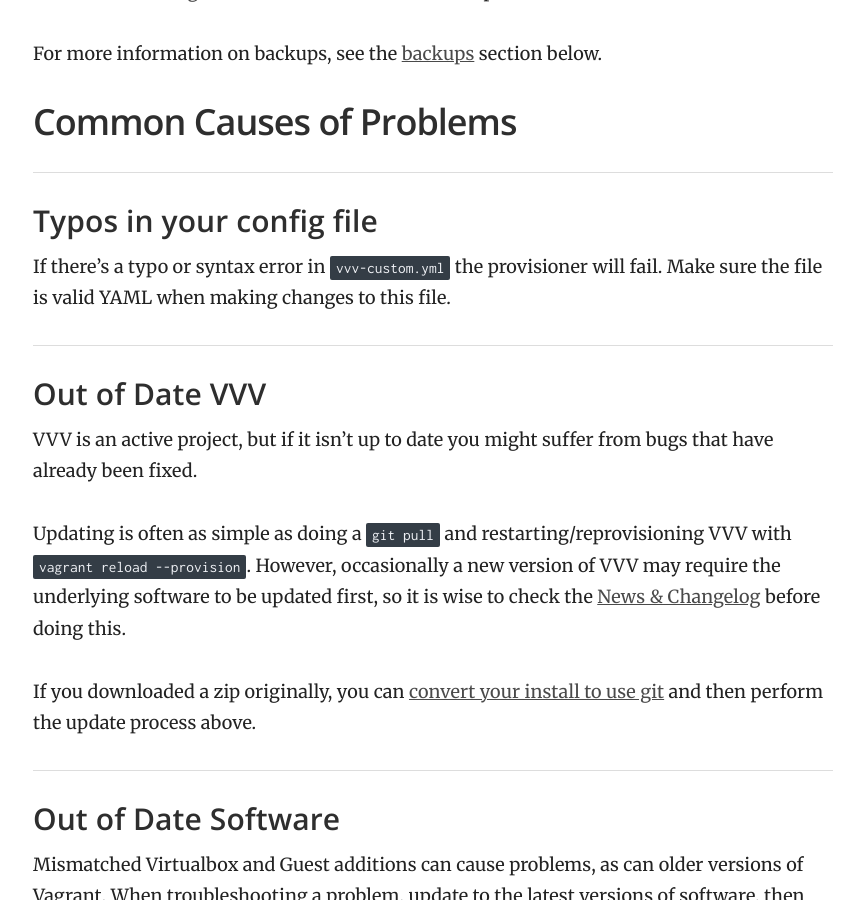
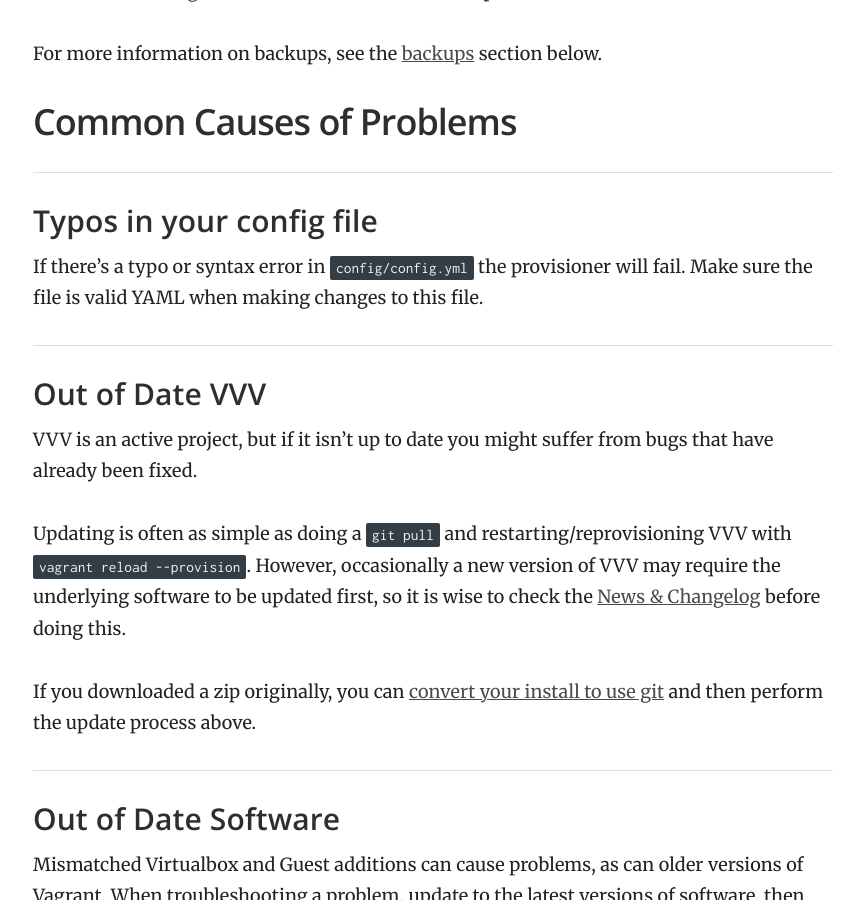
Before and after one commit to Varying-Vagrant-Vagrants/varyingvagrantvagrants.org, a Jekyll site: the page built from docs/en-US/troubleshooting/index.md, in a window 1280 px wide and 900 px high, scrolled down 4193 px. Shown: the whole window, without its empty margins (357-1221 px from the left). Built offline with Jekyll 4.4.1, drawn with Linux system fonts in a browser that asks for light colours; some of the changed text lies outside the part shown.

Commit message:
remove vvv-custom.yml references

```diff
--- a/docs/en-US/troubleshooting/index.md
+++ b/docs/en-US/troubleshooting/index.md
@@ -106,7 +106,7 @@ For more information on backups, see the [backups](#backups) section below.
 
 ### Typos in your config file
 
-If there's a typo or syntax error in `vvv-custom.yml` the provisioner will fail. Make sure the file is valid YAML when making changes to this file.
+If there's a typo or syntax error in `config/config.yml` the provisioner will fail. Make sure the file is valid YAML when making changes to this file.
 
 ### Out of Date VVV
 
@@ -135,7 +135,7 @@ VVV relies on the stability of both Vagrant and VirtualBox. These caveats are co
 
 ### Memory Allotment
 
-The default memory allotment for the VVV virtual machine is 2048MB. If you would like to raise or lower this value to better match your system requirements, a [you can do so with the vm_config section of `vvv-custom.yml`](../vm_config.md) is in the wiki.
+The default memory allotment for the VVV virtual machine is 2048MB. If you would like to raise or lower this value to better match your system requirements, a [you can do so with the vm_config section of `config/config.yml`](../vm_config.md) is in the wiki.
 
 Keep in mind that if your system only has 2GB of RAM, then you won't be able to assign 2GB to VVV, you still need some spare for the operating system/browser/editor/etc to use. Reducing the RAM given the VVV might prevent some site templates from working, in particular the WP Core development site template.
 
```
